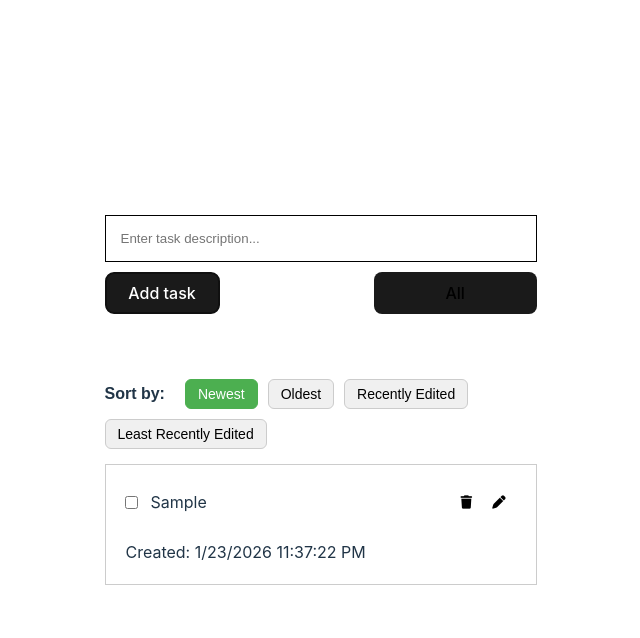
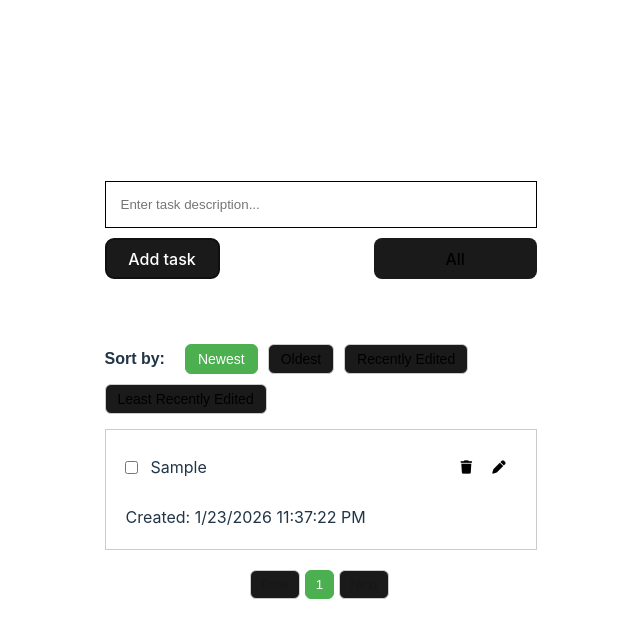
Before and after one commit to shiro0x29a/todo, a React (Vite) app: page / in a window 1280 px wide. Both pictures are taken after typing "Sample" into the empty fields and a click on the button "Add task". Shown: the top 638 px of the page, without its empty margins (64-704 px from the left). Built offline with nearby package versions, Linux system fonts and the light colour scheme.

Commit message:
feat: add pagination

```diff
--- a/src/App.css
+++ b/src/App.css
@@ -99,7 +99,7 @@
 
 #sortOptions button {
   padding: 6px 12px;
-  background-color: #f0f0f0;
+  background-color: #1a1a1a;
   border: 1px solid #ccc;
   border-radius: 6px;
   cursor: pointer;
@@ -166,6 +166,38 @@
   color: #000;
 }
 
+.pagination {
+  display: flex;
+  justify-content: center;
+  align-items: center;
+  margin: 20px 0;
+  gap: 5px;
+}
+
+.pagination button {
+  padding: 6px 10px;
+  border: 1px solid #ccc;
+  border-radius: 6px;
+  background-color: #1a1a1a;
+  cursor: pointer;
+  transition: all 0.2s ease;
+}
+
+.pagination button:hover:not(:disabled) {
+  background-color: #e0e0e0;
+}
+
+.pagination button:disabled {
+  /* opacity: 0.5; */
+  cursor: not-allowed;
+}
+
+.pagination button.active {
+  background-color: #4caf50;
+  color: white;
+  border-color: #4caf50;
+}
+
 .popupDelete {
   position: fixed;
   z-index: 1;
--- a/src/App.jsx
+++ b/src/App.jsx
@@ -138,6 +138,22 @@ function sortTasks(tasks) {
   })
 }
 
+const [currentPage, setCurrentPage] = useState(1)
+const tasksPerPage = 5 // сколько задач на странице
+
+const indexOfLastTask = currentPage * tasksPerPage
+const indexOfFirstTask = indexOfLastTask - tasksPerPage
+const getTasksForPage = filteredTasks.slice(indexOfFirstTask, indexOfLastTask)
+
+// function getTasksForPage(filteredTasks, page = 1, tasksPerPage = 5) {
+//   const indexOfLastTask = page * tasksPerPage
+//   const indexOfFirstTask = indexOfLastTask - tasksPerPage
+//   return filteredTasks.slice(indexOfFirstTask, indexOfLastTask)
+// }
+
+const totalPages = Math.ceil(filteredTasks.length / tasksPerPage)
+
+
   return (
     <>
     <form id="taskForm" noValidate>
@@ -198,9 +214,10 @@ function sortTasks(tasks) {
       </button>
     </div>
 
+
     <div className="taskList">
-      {filteredTasks.length ? (
-          filteredTasks.map(task => (
+      {getTasksForPage.length ? (
+          getTasksForPage.map(task => (
     <div key={task.id} className={`task ${task.isCompleted ? 'completed' : null}`}>
   <div className="taskWrap">
   <input onClick={() => taskToggle(task.id)} type="checkbox" className="checkbox" checked={task.isCompleted ? true : false}/>
@@ -218,6 +235,32 @@ function sortTasks(tasks) {
       )}
     </div>
 
+    <div className="pagination">
+      <button
+        onClick={() => setCurrentPage(prev => Math.max(prev - 1, 1))}
+        disabled={currentPage === 1}
+      >
+        Prev
+      </button>
+
+      {Array.from({ length: totalPages }, (_, i) => (
+        <button
+          key={i + 1}
+          onClick={() => setCurrentPage(i + 1)}
+          className={currentPage === i + 1 ? 'active' : ''}
+        >
+          {i + 1}
+        </button>
+      ))}
+
+      <button
+        onClick={() => setCurrentPage(prev => Math.min(prev + 1, totalPages))}
+        disabled={currentPage === totalPages}
+      >
+        Next
+      </button>
+    </div>
+
     {showPopup && (
         <div className="popupDelete">
           <p>Are you sure you want to delete the task?</p>
```
